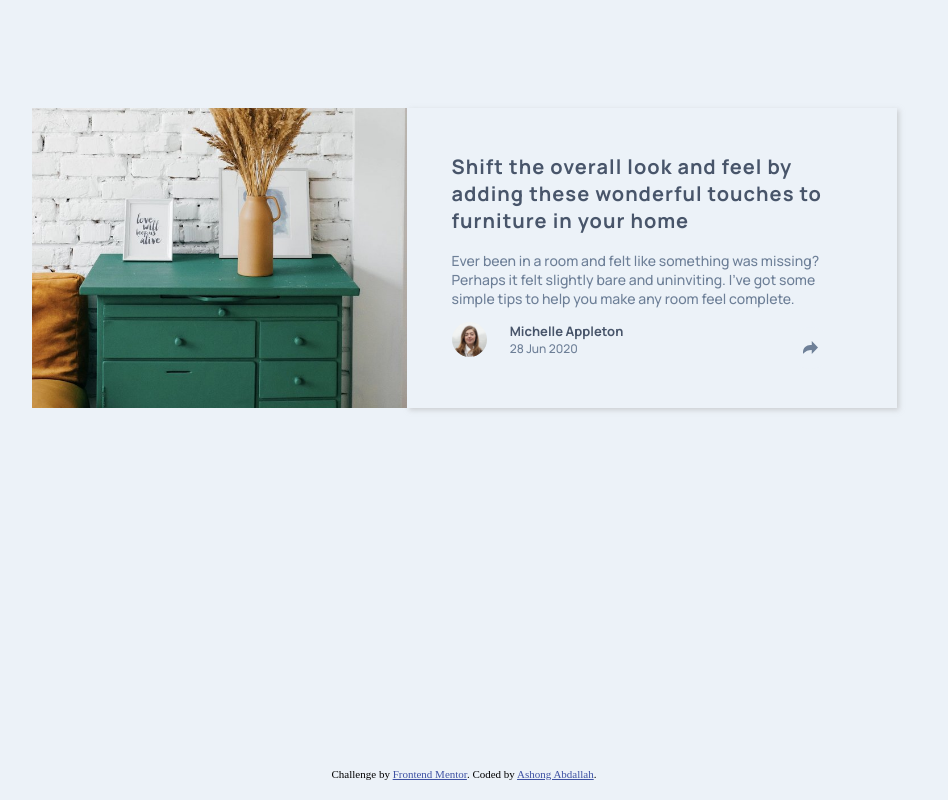
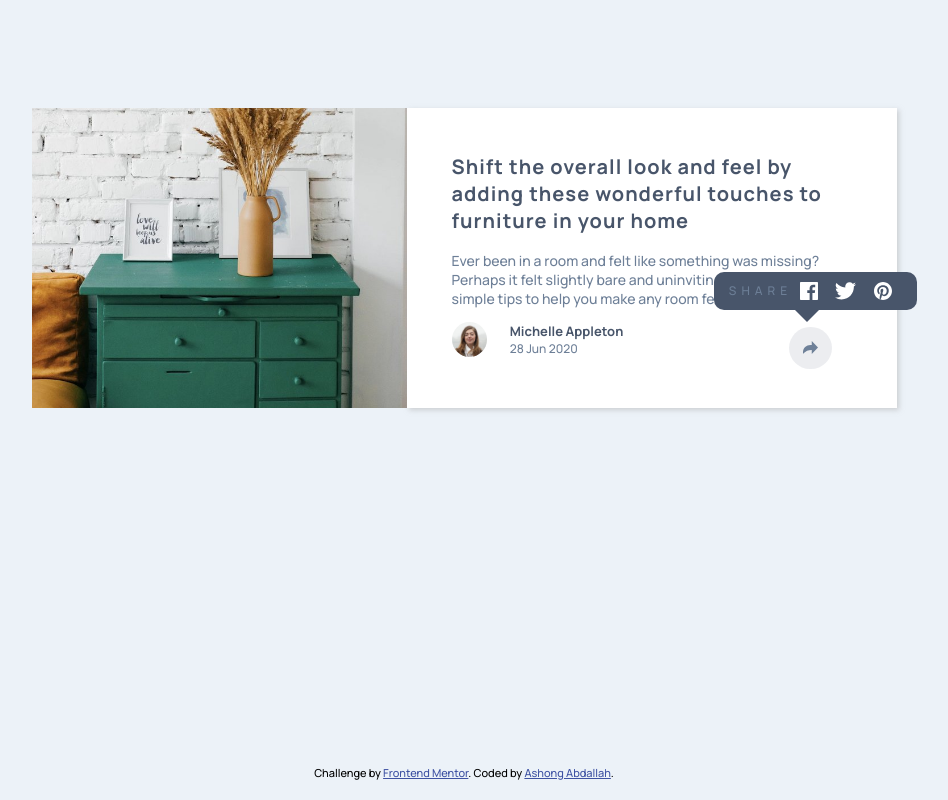
Before and after one commit to AshongAbdallah06/article-preview-component-master, a plain HTML site: page index.html in a window 1280 px wide. Both pictures are taken after a click on the element 986 px from the left and 347 px from the top of the page. Shown: the whole page, without its empty margins (176-1124 px from the left). Drawn offline with Linux system fonts and the light colour scheme.

Commit message:
Make share button interactive

```diff
--- a/index.css
+++ b/index.css
@@ -2,10 +2,10 @@
 
 body {
     background-color: hsl(210, 46%, 95%);
+    font-family: "Manrope", sans-serif;
 }
 
 main {
-    font-family: "Manrope", sans-serif;
     display: flex;
     justify-content: center;
     padding-top: 100px;
@@ -20,6 +20,7 @@ main {
 .right-side-container {
     padding: 45px;
     box-shadow: 2px 2px 5px rgba(172, 172, 172, 0.5);
+    background-color: white;
     /* border: 1px solid black; */
 }
 
@@ -77,11 +78,57 @@ main {
     position: absolute;
     right: 0;
     top: 5px;
-    background-color: hsl(210, 46%, 95%);
+    background-color: hsla(217, 19%, 35%, 0.1);
     padding: 10px 14px;
     border-radius: 25px;
     cursor: pointer;
 }
+
+.share-options {
+    display: none;
+    position: absolute;
+    background-color: hsl(217, 19%, 35%);
+    padding: 10px 15px;
+    top: -50px;
+    color: hsl(214, 17%, 51%);
+    font-size: 12px;
+    right: -85px;
+    margin-bottom: -200px;
+    letter-spacing: 5px;
+    border-radius: 10px;
+    /* display: inline-block; */
+}
+
+.icons {
+    height: 18px;
+}
+
+.Share-Options {
+    display: initial;
+}
+
+.share-options span {
+    cursor: pointer;
+}
+
+.share-options span::after {
+    content: " ";
+    position: absolute;
+    top: 100%;
+    left: 50%;
+    margin-left: -20px; /* Adjust this value based on the desired width of the nose */
+    border-width: 12px;
+    border-style: solid;
+    border-color: hsl(217, 19%, 35%) transparent transparent transparent; /* Match the tooltip background-color */
+}
+
+
+.icons {
+    margin-right: 10px;
+    cursor: pointer;
+    vertical-align: top;
+}
+
 
 
 
--- a/index.html
+++ b/index.html
@@ -33,20 +33,36 @@
         <div class="info">
           <div class="name">Michelle Appleton</div>
           <div class="date">28 Jun 2020</div>
+
+
+          <span class="share-options">
+            <span class="tooltip">SHARE</span>
+            <img src="images/icon-facebook.svg" class="icons" alt="facebook icon">
+            <img src="images/icon-twitter.svg" class="icons" alt="twitter-icon">
+            <img src="images/icon-pinterest.svg" class="icons" alt="pinterest-icon">
+          </span>
         </div>
-        <div class="share-btn">
+
+
+
+        <div class="share-btn js-share-btn">
           <img src="images/icon-share.svg" alt="">
         </div>
       </div>
-      <!-- Share          -->
     </div>
 
   </main>
+
+
+
+
 
 
   <div class="attribution">
     Challenge by <a href="https://www.frontendmentor.io?ref=challenge" target="_blank">Frontend Mentor</a>.
     Coded by <a href="#">Ashong Abdallah</a>.
   </div>
+
+  <script src="index.js"></script>
 </body>
 </html>
--- /dev/null
+++ b/index.js
@@ -0,0 +1,5 @@
+let shareButton = document.querySelector('.js-share-btn');
+shareButton.addEventListener('click', () => {
+
+    document.querySelector('.share-options').classList.add('Share-Options')
+})
```
